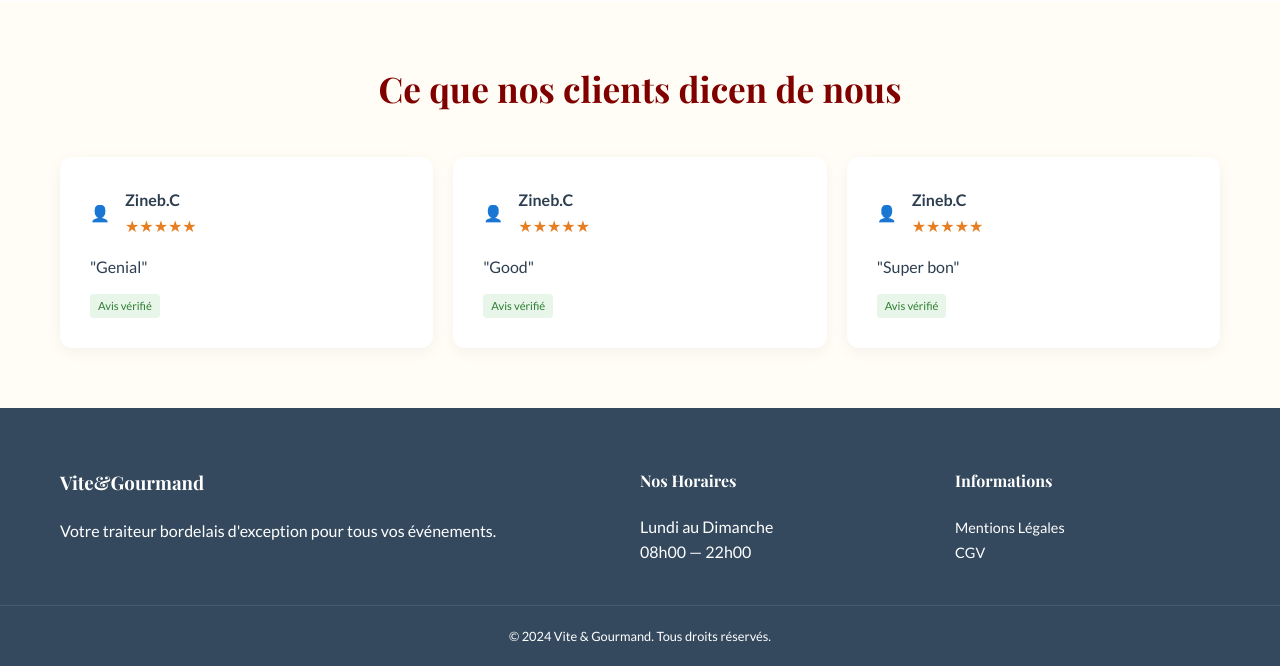
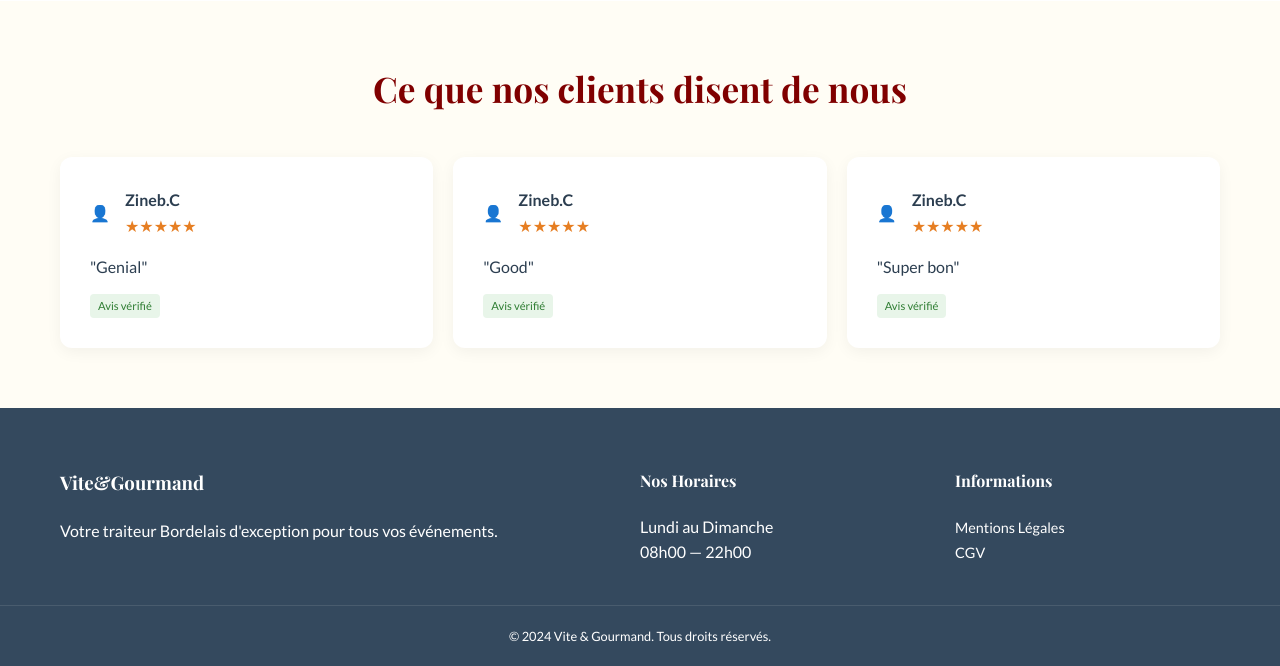
Before and after one commit to Lakagoull/ViteEtGourmand, a PHP site: page / in a window 1280 px wide. Shown: the part 1398-2064 px from the top of the page. Run offline with PHP 8.4, Linux system fonts and the light colour scheme; data comes from the database, SQL or seed files in the repository; data that the repository does not hold is empty.

Commit message:
Correction faute de frappe dans index.php

```diff
--- a/index.php
+++ b/index.php
@@ -103,7 +103,7 @@ $result_avis = mysqli_query($conn, $sql_avis);
 
     <section class="reviews">
         <div class="container">
-            <h2 class="section-title">Ce que nos clients dicen de nous</h2>
+            <h2 class="section-title">Ce que nos clients disent de nous</h2>
             <div class="reviews-grid">
 
                 <?php if ($result_avis && mysqli_num_rows($result_avis) > 0): ?>
@@ -172,7 +172,7 @@ $result_avis = mysqli_query($conn, $sql_avis);
     <div class="container footer-grid">
         <div class="footer-about">
             <h3>Vite&Gourmand</h3>
-            <p>Votre traiteur bordelais d'exception pour tous vos événements.</p>
+            <p>Votre traiteur Bordelais d'exception pour tous vos événements.</p>
         </div>
         <div class="footer-hours">
             <h4>Nos Horaires</h4>
```
